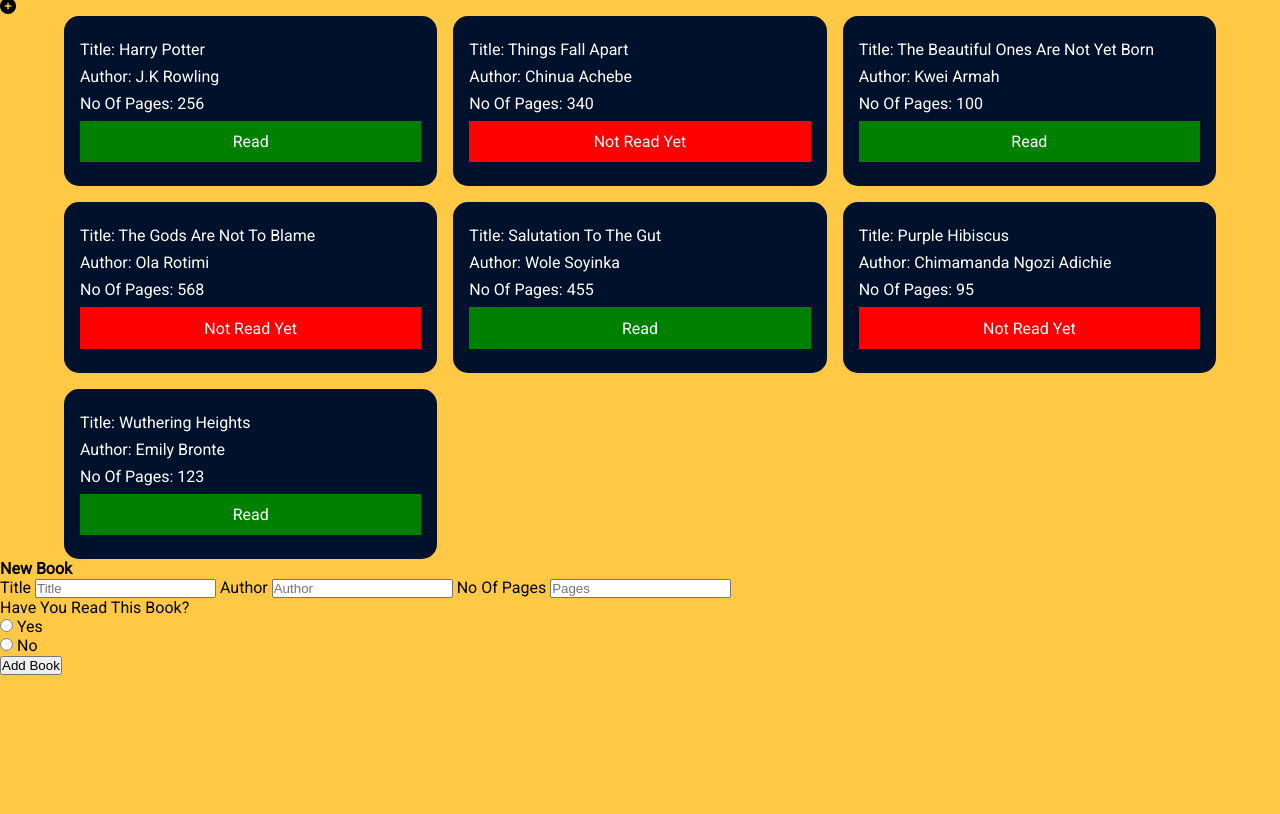
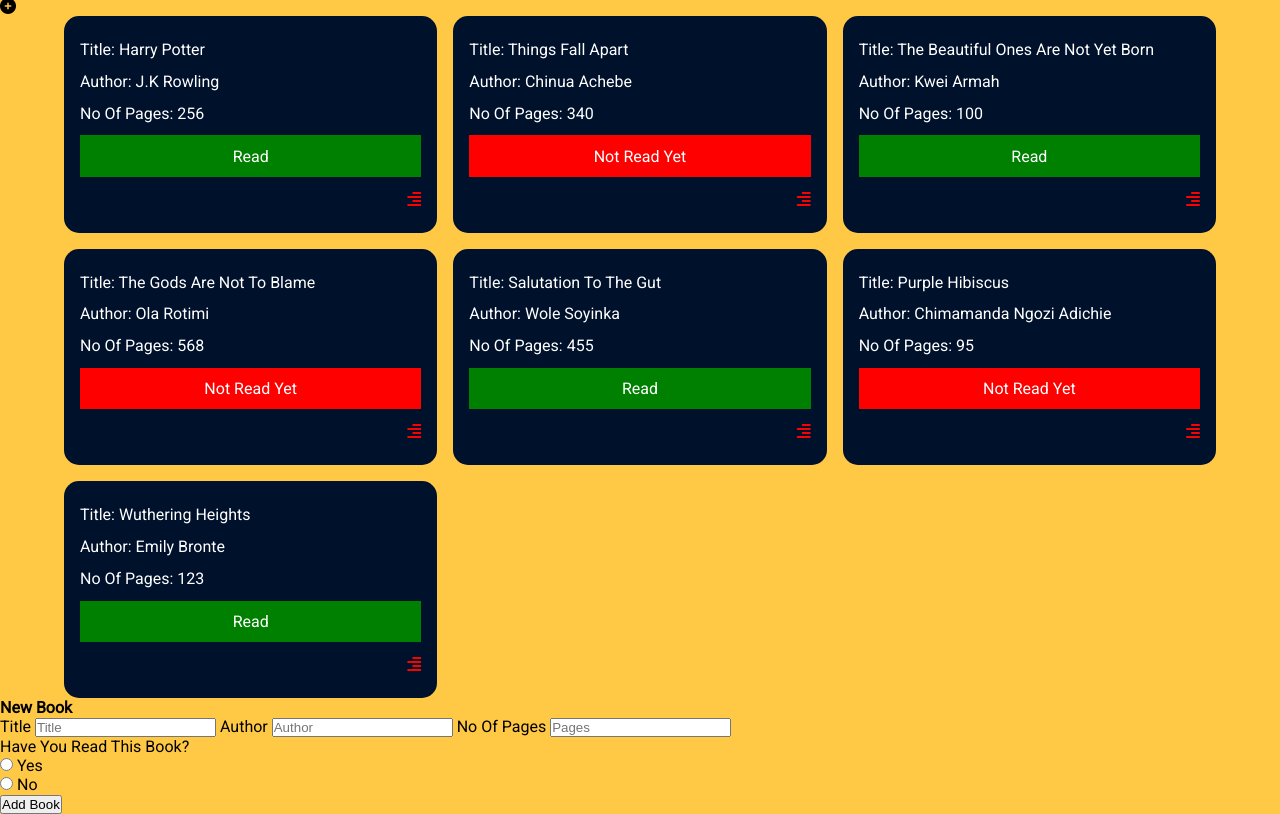
Before and after one commit to QueueElTee/Library, a plain HTML site: page index.html in a window 1280 px wide. Shown: the part 91-905 px from the top of the page. Before the commit the page ends 800 px from the top, so only its background shows below. Drawn offline with Linux system fonts and the light colour scheme.

Commit message:
Add Delete Icon

```diff
--- a/script.js
+++ b/script.js
@@ -35,12 +35,22 @@ const displayBooks = () => {
         let noOfPages = document.createElement('p');
         let read = document.createElement('p');
         let readStatus = document.createElement('div');
-        readStatus.style.padding = '0.7rem';
-        readStatus.style.textAlign = 'center';
+        let iconContainer = document.createElement('div');
+        let deleteIcon = document.createElement('i');
+
         title.textContent = `Title: ${myLibrary[i].title}`;
         author.textContent = `Author: ${myLibrary[i].author}`;
         noOfPages.textContent = `No Of Pages: ${myLibrary[i].pages}`;
         read.textContent = `Read: ${myLibrary[i].read}`;
+        readStatus.style.padding = '0.7rem';
+        readStatus.style.textAlign = 'center';
+        deleteIcon.classList.add('fa-solid');
+        deleteIcon.classList.add('fa-trash-can');
+        deleteIcon.classList.add('fa-align-right');
+        deleteIcon.style.color = 'red';
+        iconContainer.style.textAlign = 'right';
+        iconContainer.appendChild(deleteIcon);
+
         if(myLibrary[i].read == true){
             readStatus.style.backgroundColor = 'green';
             readStatus.textContent = 'Read';
@@ -48,7 +58,7 @@ const displayBooks = () => {
             readStatus.style.backgroundColor = 'red';
             readStatus.textContent = 'Not Read Yet';
         }
-        book.append(title, author, noOfPages, readStatus);
+        book.append(title, author, noOfPages, readStatus, iconContainer);
         booksContainer.appendChild(book);
     }
 }
--- a/style.css
+++ b/style.css
@@ -27,5 +27,5 @@ body{
 }
 
 .book-card *:not(:last-child){
-    margin-bottom: 0.5rem;
+    margin-bottom: 0.8rem;
 }
```
